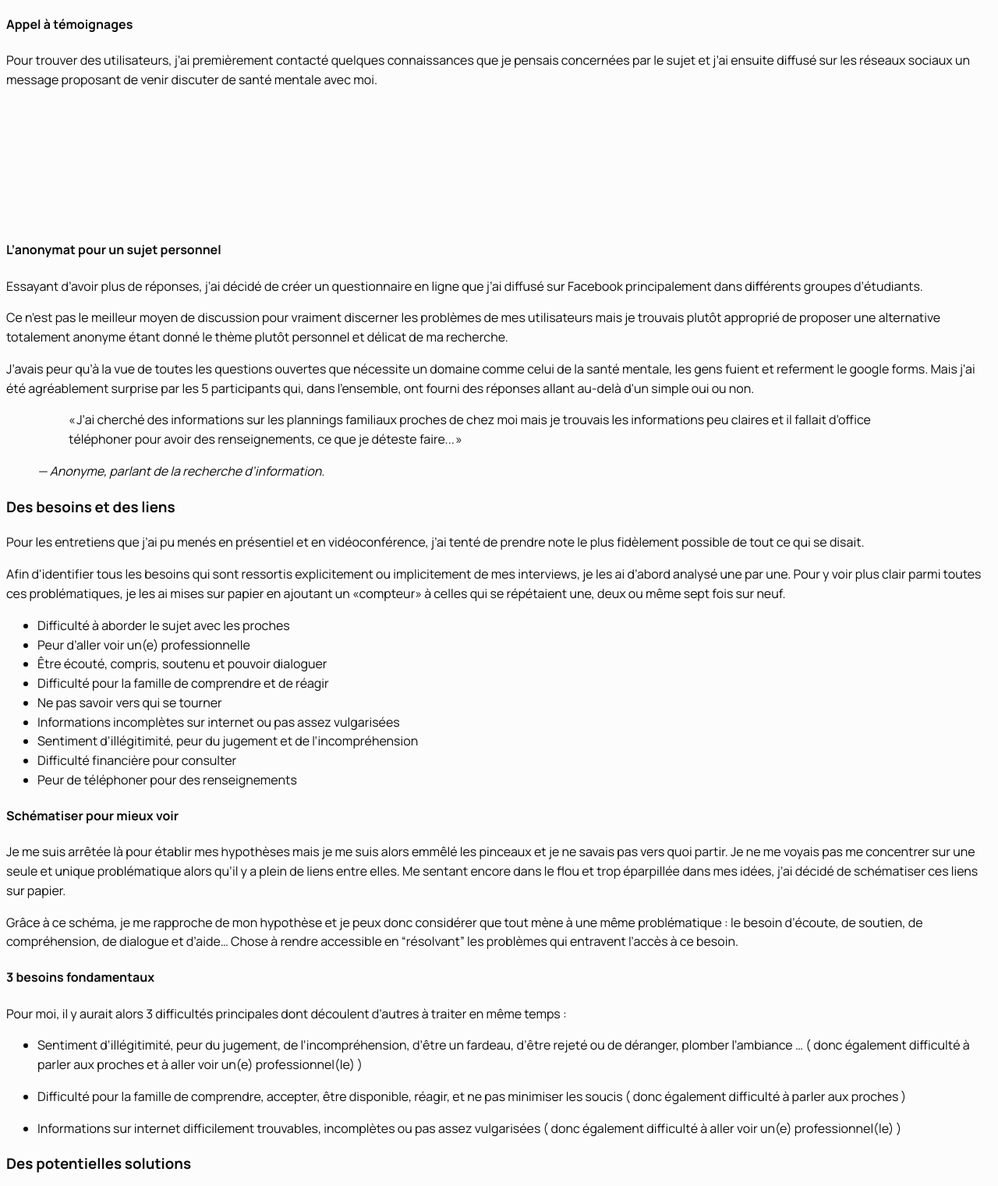
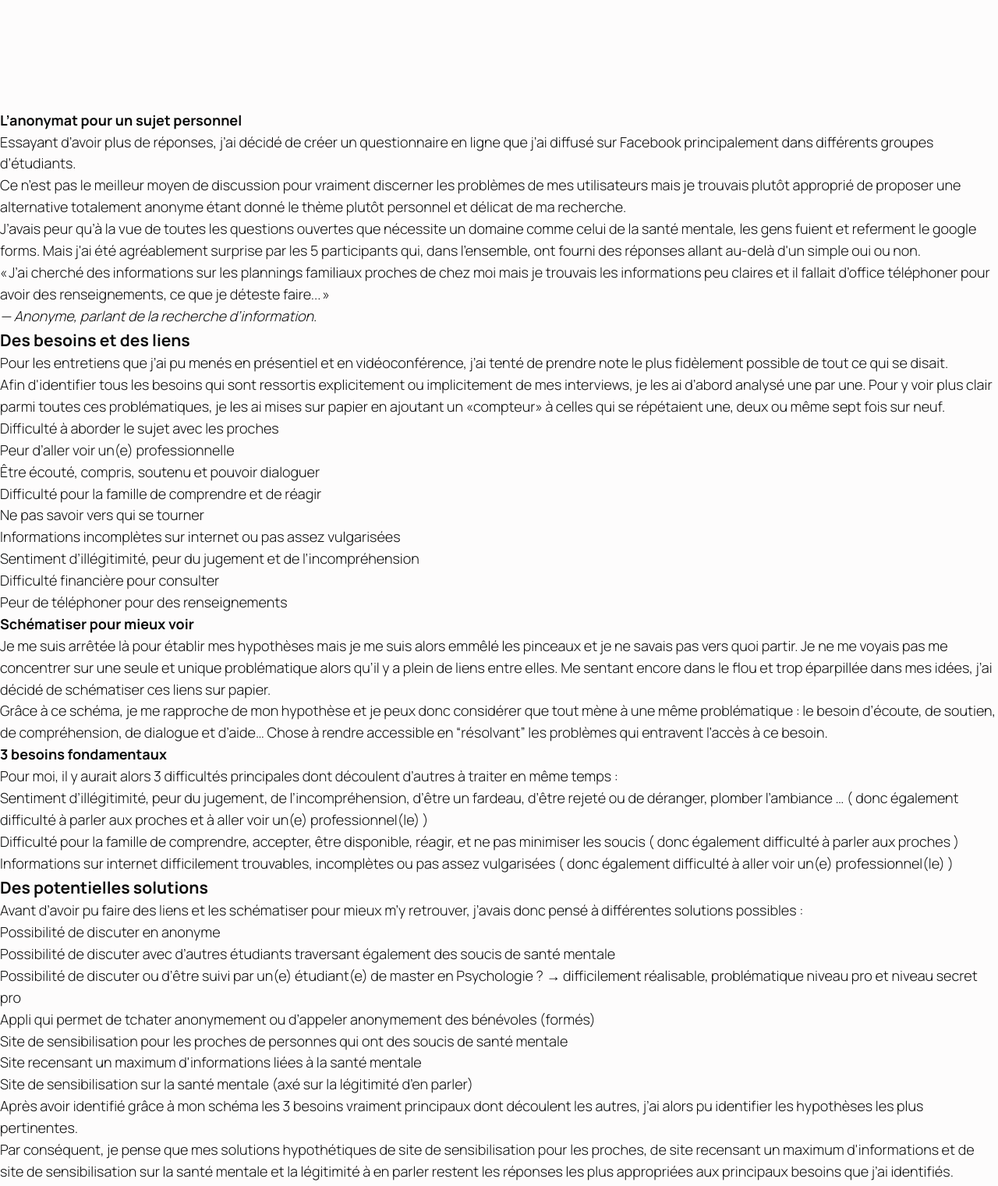
Before and after one commit to floppy3/TFA, a website: page src/index.html in a window 1280 px wide. Shown: the part 933-2454 px from the top of the page at 78% size. Drawn offline with Linux system fonts and the light colour scheme.

Commit message:
corr var mobile

```diff
--- a/src/styles/components/_type.scss
+++ b/src/styles/components/_type.scss
@@ -1,15 +1,17 @@
 @import url('https://fonts.googleapis.com/css2?family=Caveat:wght@400;500;600;700&family=Manrope:wght@200;300;400;500;600;700&display=swap');
+*{
+  margin: 0;
+  padding: 0;
+}
 
 body {
   font-family: 'Manrope', sans-serif;
-  font-size: --text;
+  font-size: $size-text;
+  font-weight: 300;
   line-height: 1.55;
   color: $c-text;
   background-color: #FDFCFC;
 }
 
-.title {
-  color: $c-alt;
-}
 
 /* font-family: 'Caveat', cursive; */
--- a/src/styles/utils/_variables.scss
+++ b/src/styles/utils/_variables.scss
@@ -1,5 +1,3 @@
-:root{
-
     /* COLORS */
     $c-bg: #FDFCFC;
     /* $c-alt: #e41612; */
@@ -11,23 +9,21 @@
     $c-fifth: #F2F2F2;
 
     /* TEXTS */
-    --legend:14px;
-    --text: 18px;
-    --textbig: 25px;
-    --subtitle: 35px;
-    --title: 44px;
-    --bigtitle: 55px;
-    --vbigtitle: 69px;
-}
+    $size-legend: 14px;
+    $size-text: 18px;
+    $size-textbig: 25px;
+    $size-subtitle: 35px;
+    $size-title: 44px;
+    $size-bigtitle: 55px;
+    $size-vbigtitle: 69px;
+
 
 @media (min-width: 1050px){
-    :root{
-        --legend:16px;
-        --text: 22px;
-        --textbig: 31px;
-        --subtitle: 44px;
-        --title: 62px;
-        --bigtitle: 88px;
-        --vbigtitle: 175px;
-    }
+        $legend: 16px;
+        $text: 22px;
+        $textbig: 31px;
+        $subtitle: 44px;
+        $title: 62px;
+        $bigtitle: 88px;
+        $vbigtitle: 175px;
 }
```
Also changed, not shown: src/styles/app.css.
